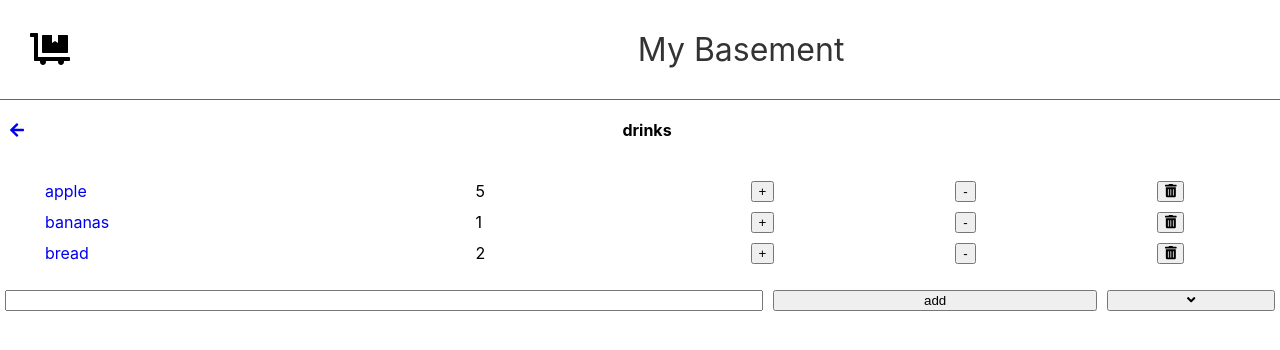
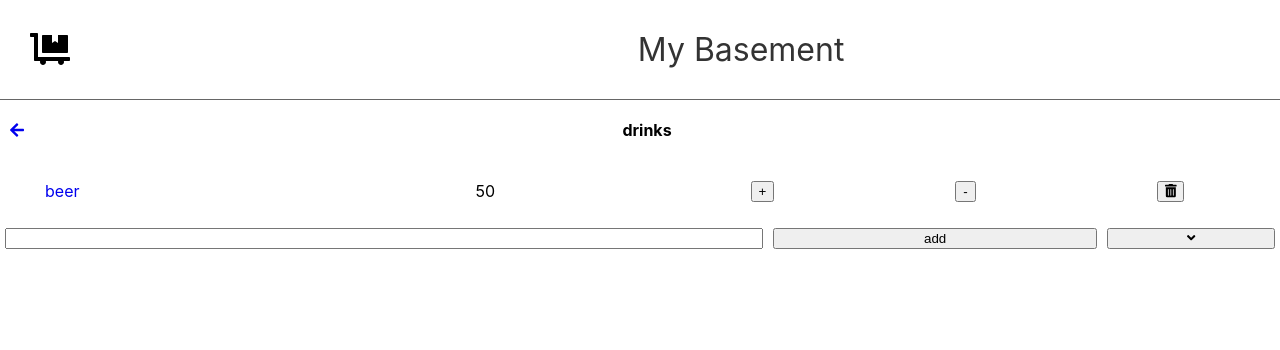
Before and after one commit to jilykate/my-basement, a React (Create React App) app: page /category/drinks in a window 1280 px wide. Shown: the top 350 px of the page. Built offline with nearby package versions, Linux system fonts and the light colour scheme.

Commit message:
products from indexed db

```diff
--- a/src/action.js
+++ b/src/action.js
@@ -43,3 +43,8 @@ export const addProduct = (id, qty) => ({
     type: 'LOAD_CATEGORIES',
     categories,
   });
+
+  export const loadProducts = (products) => ({
+    type: 'LOAD_PRODUCTS',
+    products,
+  });
--- a/src/containers/addNewProductFormContainer.jsx
+++ b/src/containers/addNewProductFormContainer.jsx
@@ -4,17 +4,22 @@ import {
   toggleMoreFields,
 } from '../action'
 import AddNewProductForm from '../views/addNewProductForm';
+import * as LocalDB from '../database/localDB';
 
 const mapStateToProps = (state, ownProps) => {
   console.log('====addNewProductForm mapStateToProps===');
   console.log(state);
   return {
     isMoreFieldsVisible: state.addNewProductForm.isMoreFieldsVisible,
+    categoryName: ownProps.categoryName,
   };
 };
 
 const mapDispatchToProps = dispatch => ({
-    addNewProduct: (productData) => dispatch(addNewProduct(productData)),
+    addNewProduct: (productData) => {
+      LocalDB.addNewProduct(productData);
+      dispatch(addNewProduct(productData));
+    },
     toggleMoreFields: () => dispatch(toggleMoreFields()),
 });
 
--- a/src/containers/categoryContainer.jsx
+++ b/src/containers/categoryContainer.jsx
@@ -1,10 +1,10 @@
-import { connect } from 'react-redux'
+import { connect } from 'react-redux';
+import * as LocalDB from '../database/localDB';
 import {
   addProduct,
   removeProduct,
   deleteProduct,
-  addNewProduct,
-  toggleMoreFields,
+  loadProducts,
 } from '../action'
 import CategoryDetail from '../views/categoryDetail';
 
@@ -25,9 +25,12 @@ const mapStateToProps = (state, ownProps) => {
 };
 
 const mapDispatchToProps = dispatch => ({
-    addProduct: (id, qty) => dispatch(addProduct(id, qty)),
+    addProduct: (id, qty) => {
+      dispatch(addProduct(id, qty))
+    },
     removeProduct: (id, qty) => dispatch(removeProduct(id,qty)),
     deleteProduct: (id) => dispatch(deleteProduct(id)),
+    loadProducts: (products) => dispatch(loadProducts(products)),
 });
 
 export default connect(
--- a/src/database/localDB.js
+++ b/src/database/localDB.js
@@ -44,15 +44,25 @@ function onupgradeneeded (myBasementDB) {
         name: 'Others',
         url_string: 'others',
     });
+
+    productOS.put({
+        name: 'apple',
+        qty: 5,
+        expiredTime: '2020-01-01',
+        desc: 'this is an apple',
+        category: 'food',
+    });
+
+    productOS.put({
+        name: 'beer',
+        qty: 50,
+        expiredTime: '2020-03-01',
+        desc: 'this is a beer',
+        category: 'drinks',
+    });
 };
 
-
-// async function initLocalDB () {
-//     let dbRequest = await idb.open('mybasement-db', 1, (myBasementDB) => onupgradeneeded);
-//     return dbRequest;
-// }
-
-export const addProduct = async (data)=> {
+export const addNewProduct = async (data)=> {
     let dbRequest = await openDB('mybasement-db', 1, {
         upgrade(db) {
             onupgradeneeded(db);
@@ -76,7 +86,6 @@ export const getAllProducts = async () => {
 
     let allProducts = await store.getAll();
     dbRequest.close();
-    console.log('====all products====');
     return allProducts;
 }
 
@@ -92,6 +101,20 @@ export const getAllCategories = async () => {
 
     let allCategories = await store.getAll();
     dbRequest.close();
-    console.log('====all categories====');
     return allCategories;
 }
+
+export const getProductByCategory = async (cateogry) => {
+    let dbRequest = await openDB('mybasement-db', 1, {
+        upgrade(db) {
+            onupgradeneeded(db);
+        }
+    });
+
+    let tx = dbRequest.transaction('product', 'readwrite');
+    let store = tx.objectStore('product');
+
+    let products = await store.index('category').getAll(cateogry);
+    dbRequest.close();
+    return products;
+}
--- a/src/index.js
+++ b/src/index.js
@@ -12,7 +12,7 @@ import * as localDB from './database/localDB';
 
 console.log(initialState);
 
-localDB.getAllCategories().then(data => {
+localDB.getProductByCategory('food').then(data => {
     console.log(data);
 })
 
--- a/src/initialState/products.js
+++ b/src/initialState/products.js
@@ -1,23 +1 @@
-export default [
-    {
-        id: 0,
-        name: 'apple',
-        qty: 5,
-        expiredTime: '2020-01-01',
-        desc: 'this is an apple'
-    },
-    {
-        id: 1,
-        name: 'bananas',
-        qty: 1,
-        expiredTime: '2020-03-01',
-        desc: 'this is a banana'
-    },
-    {
-        id: 2,
-        name: 'bread',
-        qty: 2,
-        expiredTime: '2020-05-01',
-        desc: 'this is a bread'
-    }
-];
+export default [];
--- a/src/reducers/products.js
+++ b/src/reducers/products.js
@@ -34,6 +34,10 @@ const products = (state = [], action) => {
         }]);
     }
 
+    case 'LOAD_PRODUCTS': {
+      return action.products;
+    }
+
     default:
       return state
   }
--- a/src/router.jsx
+++ b/src/router.jsx
@@ -33,7 +33,7 @@ export default function MyBasementRouter() {
     return (
       <div>
         <CategoryContainer {...detailPageProps} />
-        <AddNewProductFormContainer />
+        <AddNewProductFormContainer {...detailPageProps}/>
       </div>
     );
   }
--- a/src/views/addNewProductForm.jsx
+++ b/src/views/addNewProductForm.jsx
@@ -21,7 +21,8 @@ export default class AddNewProductForm extends React.Component {
             brand: data.get('brand'),
             expiredDate: data.get('expiredDate') || '',
             desc: data.get('desc') || '',
-            qty: data.get('qty') || 1,
+            qty: parseInt(data.get('qty'), 10) || 1,
+            category: this.props.categoryName,
         };
         this.props.addNewProduct(productData);
         event.target.reset();
--- a/src/views/categoryDetail.jsx
+++ b/src/views/categoryDetail.jsx
@@ -1,5 +1,6 @@
 import React from 'react';
 import { FontAwesomeIcon } from '@fortawesome/react-fontawesome';
+import * as LocalDB from '../database/localDB';
 import {
     Link,
   } from "react-router-dom";
@@ -11,6 +12,13 @@ export default class CategoryDetail extends React.Component {
     constructor(props) {
         super(props);
         this.renderProducts = this.renderProducts.bind(this);
+    }
+
+    componentDidMount() {
+        LocalDB.getProductByCategory(this.props.categoryName).then(products => {
+            this.props.loadProducts(products);
+            console.log('products load from db');
+        });
     }
 
     renderProducts() {
```
